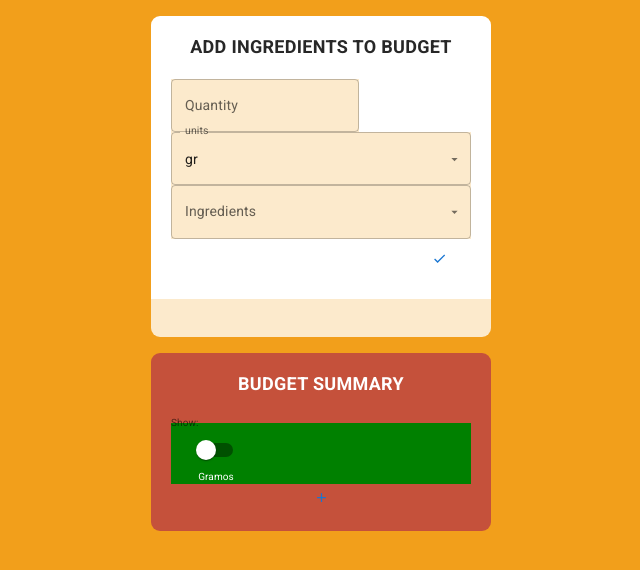
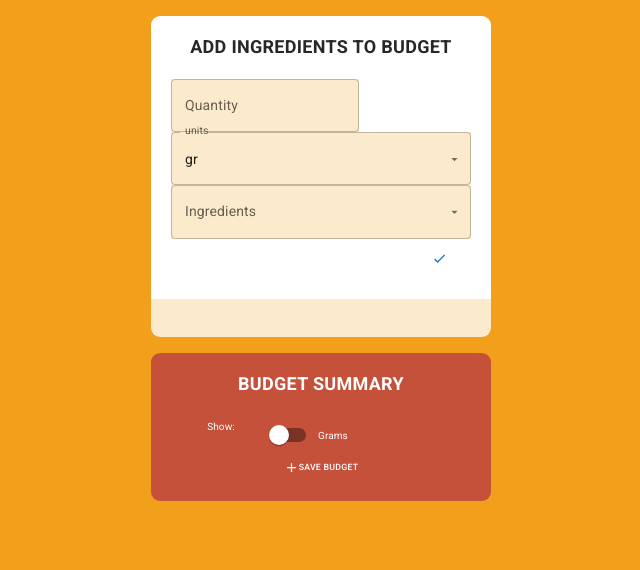
Before and after one commit to Piazzolla/calculadora-calorias, a Next.js app: page /tracker/add-budget in a window 1280 px wide. Shown: the top 570 px of the page, without its empty margins (319-959 px from the left). Built offline with nearby package versions, Linux system fonts and the light colour scheme.

Commit message:
styled switch

```diff
--- a/components/budget/BudgetSummary.tsx
+++ b/components/budget/BudgetSummary.tsx
@@ -10,7 +10,22 @@ import FormGroup from '@mui/material/FormGroup';
 import { Box } from '@mui/material';
 import Typography from '@mui/material/Typography';
 import MacrosChart from './MacrosChart';
+import { alpha, styled } from '@mui/material/styles';
+import { grey } from '@mui/material/colors';
+import { WhiteSwitch } from './WhiteSwitch';
 
+// const WhiteSwitch = styled(Switch)(({ theme }) => ({
+//     '& .MuiSwitch-switchBase.Mui-checked': {
+//       color: grey[50],
+//       '&:hover': {
+//         backgroundColor: alpha(grey[50], theme.palette.action.hoverOpacity),
+//       },
+//     },
+//     '& .MuiSwitch-switchBase.Mui-checked + .MuiSwitch-track': {
+//       backgroundColor: grey[50],
+//     },
+//   }));
+  const label = { inputProps: { 'aria-label': 'White cals grams switch' } };
 
 export const BudgetSummary = () => {
 
@@ -28,14 +43,15 @@ export const BudgetSummary = () => {
             <Box className='summary-container'>
                 <h3 className='budget-summary-title'>Budget Summary</h3>
                 <FormControl className='cal-gram-selector' component="fieldset">
-                    <FormLabel component="legend">Show: </FormLabel>
-                    <FormGroup aria-label="position" row>
+                    <FormGroup aria-label="position" >
+                    <FormLabel component="legend" className='cal-gram-selector-label'>Show: </FormLabel>
                         <FormControlLabel
                             checked={showCalories}
-                            control={<Switch onChange={(e) => handleSwitchChange(e)} color="primary" />}
-                            label={showCalories ? "Calorias" : "Gramos"}
-                            labelPlacement="bottom"
+                            control={<WhiteSwitch onChange={(e) => handleSwitchChange(e)} {...label} defaultChecked />}
+                            label={showCalories ? "Calories" : "Grams"}
+                            labelPlacement="end"
                         />
+
                     </FormGroup>
                 </FormControl>
                 {
@@ -65,7 +81,7 @@ export const BudgetSummary = () => {
                         : null
 
                 }
-                <Button><AddIcon /></Button>
+                <Button sx={{ color: 'white'}}><AddIcon />Save budget</Button>
             </Box>
         </>
     )
--- a/components/budget/MacrosChart.tsx
+++ b/components/budget/MacrosChart.tsx
@@ -49,7 +49,7 @@ import {
         {
           label: "# of grams",
           data: [ foodData.fat, foodData.carbs, foodData.protein],
-          backgroundColor: "rgba(255, 99, 132, 0.2)",
+          backgroundColor: "rgba(197, 81, 59, 0.2)",
         }
       ]
     };
--- /dev/null
+++ b/components/budget/WhiteSwitch.tsx
@@ -0,0 +1,17 @@
+import { Switch } from "@mui/material";
+import { grey } from "@mui/material/colors";
+import { alpha, styled } from '@mui/material/styles';
+
+
+
+export const WhiteSwitch = styled(Switch)(({ theme }) => ({
+    '& .MuiSwitch-switchBase.Mui-checked': {
+      color: grey[50],
+      '&:hover': {
+        backgroundColor: alpha(grey[50], theme.palette.action.hoverOpacity),
+      },
+    },
+    '& .MuiSwitch-switchBase.Mui-checked + .MuiSwitch-track': {
+      backgroundColor: grey[50],
+    },
+  }));
--- a/styles/global.css
+++ b/styles/global.css
@@ -90,7 +90,7 @@ Medium:
 
 .summary-container {
     margin-top: 1.6em;
-    background-color: #c5513b;
+    background-color: rgb(197, 81, 59);
     padding: 2rem;
     color: white;
     border-radius: 9px;
@@ -107,9 +107,26 @@ Medium:
 }
 
 .cal-gram-selector {
-    background-color: green;
+    /* background-color: green; */
     margin-bottom: 2rem;
 }
+
+.cal-gram-selector div {
+
+    display: grid;
+    grid-template-columns: 1fr 1fr 1fr;
+    /* display: flex;
+    flex-direction: row;
+    row-gap: 3em; */
+}
+.cal-gram-selector-label {
+    display: inline-block;
+    font-size: 2rem;
+    color: white !important;
+    transform: translateY(10%);
+    justify-self: center;
+}
+
 
 .summary-data-view {
     display: flex;
```
